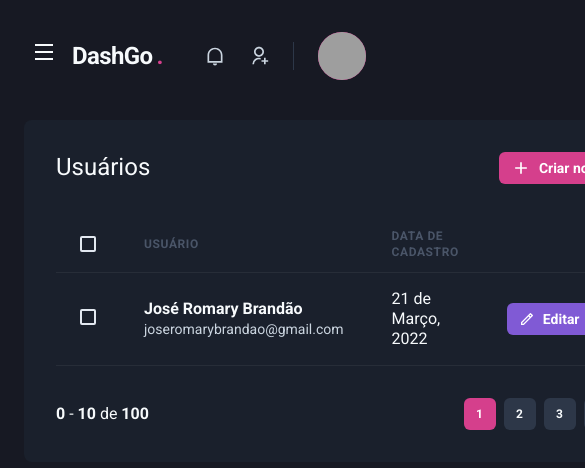
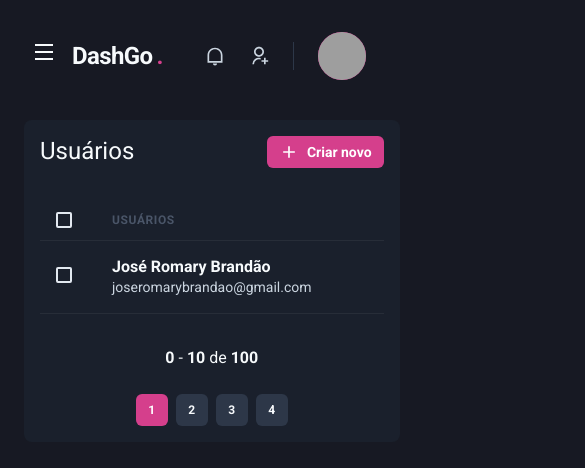
Before and after one commit to jjromary/dashgo, a Next.js app: page /users in a window 390 px wide. Shown: the top 468 px of the page, 585 px wide, since content can reach past the window. Built offline with nearby package versions, Linux system fonts and the light colour scheme; grey boxes are pictures that could not be loaded.

Commit message:
page list users responsiva

```diff
--- a/src/components/Pagination/index.tsx
+++ b/src/components/Pagination/index.tsx
@@ -4,11 +4,11 @@ import { PaginationItem } from './PaginationItem'
 export function Pagination(){
     return(
         <Stack
-            direction="row"
+            direction={["column", "row"]}
+            spacing="6"
             mt="8"
             justify="space-between"
             align="center"
-            spacing="6"
         >
             <Box >
                <strong>0</strong> - <strong>10</strong> de <strong>100</strong>
--- a/src/pages/dashboard.tsx
+++ b/src/pages/dashboard.tsx
@@ -77,7 +77,7 @@ export default function Dashboard() {
           alignItems="flex-tart"
         >
           <Box
-            p="8"
+            p={["6", "8"]}
             bg="gray.800"
             borderRadius={8}
             pb="4"
@@ -87,7 +87,7 @@ export default function Dashboard() {
 
           </Box>
           <Box
-            p="8"
+            p={["6", "8"]}
             bg="gray.800"
             borderRadius={8}
             //pb="4"
--- a/src/pages/users/index.tsx
+++ b/src/pages/users/index.tsx
@@ -12,6 +12,7 @@ import {
   Th,
   Thead,
   Tr,
+  useBreakpointValue,
 } from "@chakra-ui/react";
 import { RiAddLine, RiPencilLine } from "react-icons/ri";
 import { Sidebar } from "../../components/SideBar";
@@ -19,13 +20,18 @@ import { Header } from "../../components/Header";
 import { Pagination } from "../../components/Pagination";
 
 export default function UserList() {
+  const isWideVersion = useBreakpointValue({
+    base: false,
+    lg: true,
+  });
+
   return (
     <Box>
       <Header />
       <Flex w="100%" my="6" maxWidth={1480} mx="auto" px="6">
         <Sidebar />
 
-        <Box flex="1" borderRadius={8} bg="gray.800" p="8">
+        <Box flex="1" borderRadius={8} bg="gray.800" p={["4", "6","8"]} mr="2">
           <Flex mb="8" justify="space-between" align="center">
             <Heading size="lg" fontWeight="normal">
               Usuários
@@ -35,7 +41,7 @@ export default function UserList() {
               size="sm"
               fontSize="sm"
               colorScheme="pink"
-              leftIcon={<Icon as={RiAddLine} fontSize="20"/>}
+              leftIcon={<Icon as={RiAddLine} fontSize="20" />}
             >
               Criar novo
             </Button>
@@ -44,38 +50,40 @@ export default function UserList() {
           <Table colorScheme="whiteAlpha">
             <Thead>
               <Tr>
-                <Th px="6" color="gray.300" width="8">
+                <Th px={["4", "4", "6"]} color="gray.300" width="8">
                   <Checkbox colorScheme="pink" />
                 </Th>
-                <Th>Usuário</Th>
-                <Th>Data de cadastro</Th>
+                <Th>Usuários</Th>
+                {isWideVersion && <Th>Data de cadastro</Th>}
                 <Th width="8"></Th>
               </Tr>
             </Thead>
             <Tbody>
               <Tr>
-                <Td px="6">
+                <Td px={["4", "4", "6"]}>
                   <Checkbox colorScheme="pink" />
                 </Td>
                 <Td>
-                  <Box>
+                  <Box >
                     <Text fontWeight="bold">José Romary Brandão</Text>
                     <Text fontSize="sm" color="gray.300">
                       joseromarybrandao@gmail.com
                     </Text>
                   </Box>
                 </Td>
-                <Td>21 de Março, 2022</Td>
+                {isWideVersion && <Td>21 de Março, 2022</Td>}
                 <Td>
+                  {isWideVersion && (
                     <Button
                       as="a"
                       size="sm"
                       fontSize="sm"
                       colorScheme="purple"
-                    leftIcon={<Icon as={RiPencilLine}  fontSize="16"/>}
+                      leftIcon={<Icon as={RiPencilLine} fontSize="16" />}
                     >
                       Editar
                     </Button>
+                  )}
                 </Td>
               </Tr>
             </Tbody>
```
Lines whose indentation alone changed are shown as unchanged.
